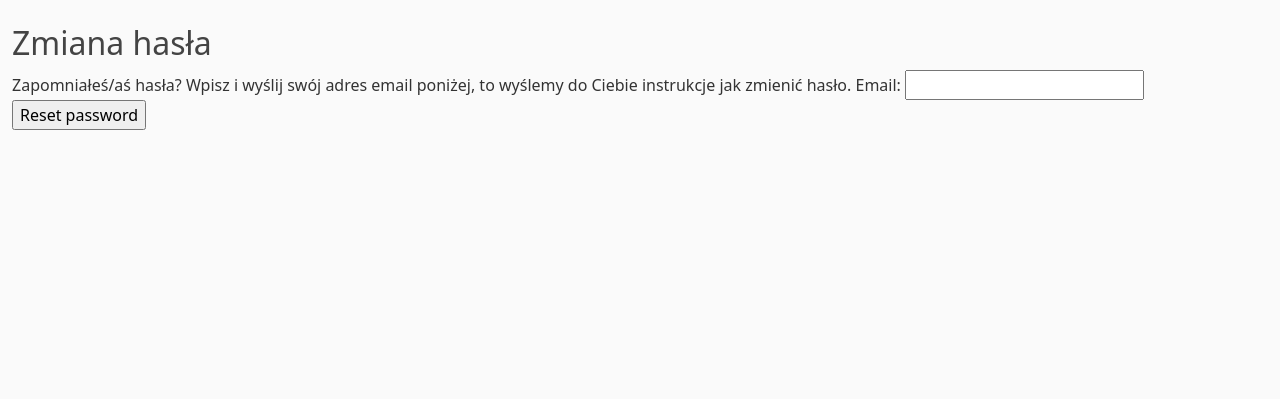
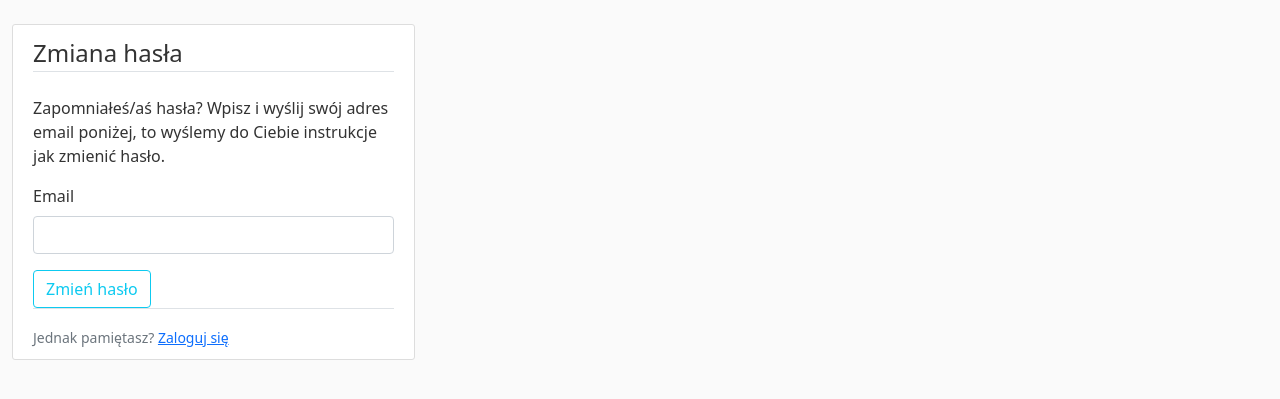
Before and after one commit to arturraczka/WKS, a Django app: page /uzytkownik/reset-hasla/prosba/ in a window 1280 px wide. Shown: the part 56-455 px from the top of the page. Run offline with Django 4.2, Linux system fonts and the light colour scheme; some libraries are stand-ins or nearby versions.

Commit message:
styling: improving style of user-auth-related templates part 1

```diff
--- a/koop_form/apps/user/templates/user/logout.html
+++ b/koop_form/apps/user/templates/user/logout.html
@@ -2,8 +2,8 @@
 
 {% block content %}
 <div class="col-md-4">
-    <div class="col-md-8">
-        <h2>Zostałeś wylogowany.</h2>
+    <div class="content-section">
+        <h2>Zostałeś wylogowany</h2>
         <div class="border-top pt-3">
             <small class="text-muted">
                 Pomyłka? Zaloguj się ponownie:
--- a/koop_form/apps/user/templates/user/password_reset_request.html
+++ b/koop_form/apps/user/templates/user/password_reset_request.html
@@ -1,13 +1,27 @@
 {% extends 'form/base_one.html' %}
+{% load crispy_forms_tags %}
+
 
 {% block content %}
-
-    <h2>Zmiana hasła</h2>
-    <form method="post">
-        Zapomniałeś/aś hasła? Wpisz i wyślij swój adres email poniżej, to wyślemy do Ciebie instrukcje jak zmienić hasło.
-        {% csrf_token %}
-        {{ form }}
-        <input type="submit" value="Reset password">
-    </form>
-
+<div class="col-md-4">
+    <div class="content-section">
+        <form method="POST">
+            {% csrf_token %}
+            <fieldset class="form-group">
+                <legend class="border-bottom mb-4">Zmiana hasła</legend>
+                <p>Zapomniałeś/aś hasła? Wpisz i wyślij swój adres email poniżej, to wyślemy do Ciebie instrukcje jak zmienić hasło.</p>
+                {{ form|crispy }}
+            </fieldset>
+            <div class="form-group">
+                <button class="btn btn-outline-info" type="submit">Zmień hasło</button>
+            </div>
+        </form>
+        <div class="border-top pt-3">
+            <small class="text-muted">
+                Jednak pamiętasz?
+                <a href="{% url 'login' %}">Zaloguj się</a>
+            </small>
+        </div>
+    </div>
+</div>
 {% endblock content %}
```
Also changed, not shown: koop_form/apps/user/templates/user/password_reset_complete.html (+9 -5 lines), koop_form/apps/user/templates/user/password_reset_done.html (+10 -4 lines).
